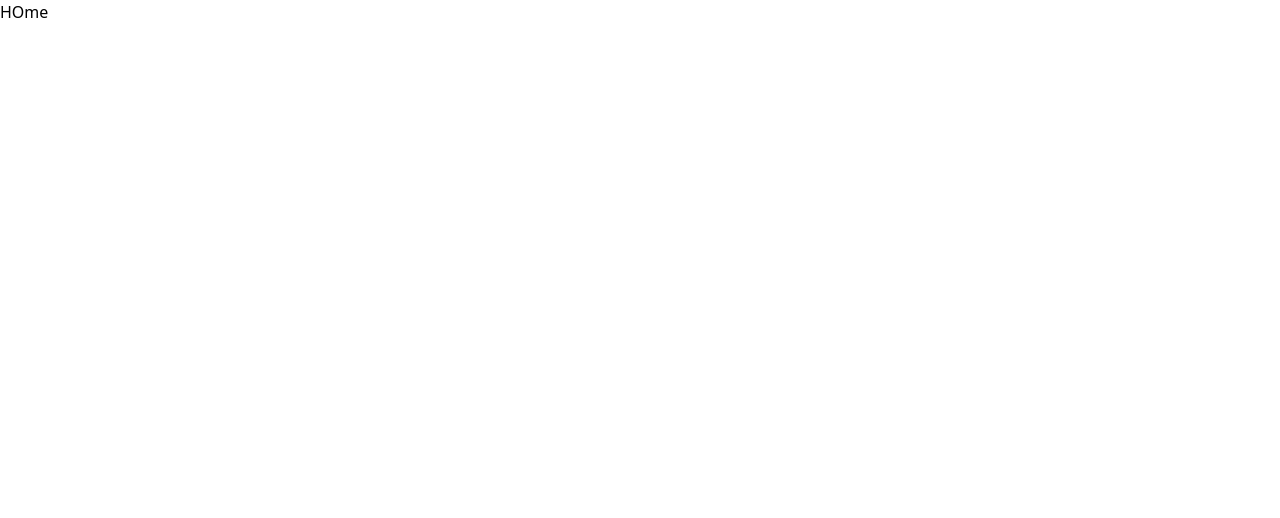
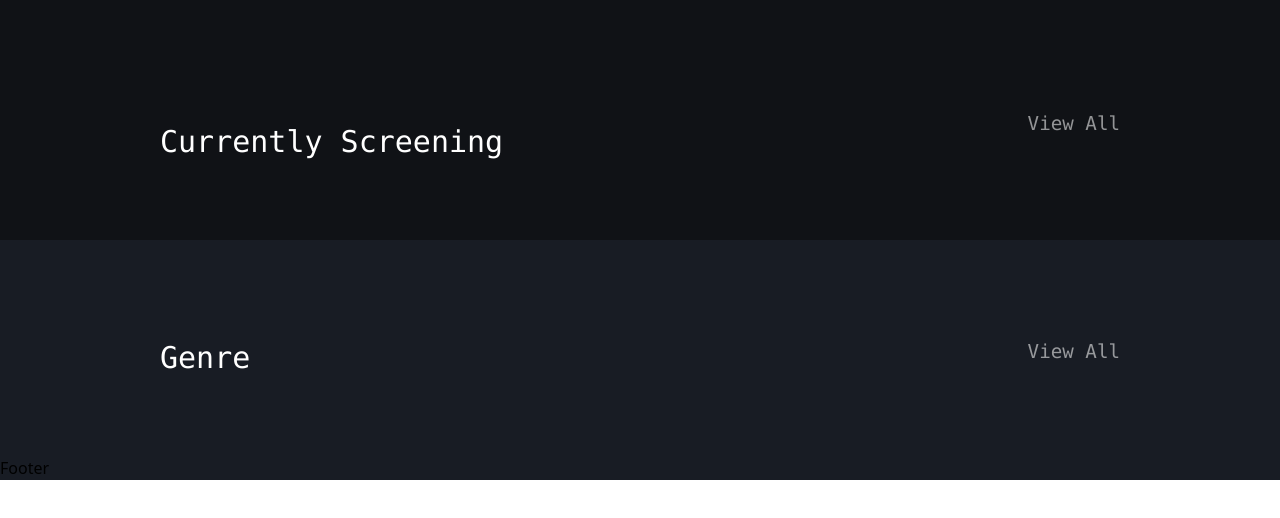
Before and after one commit to Akshaj05/movie_booking_system, a React (Vite) app: page /home in a window 1280 px wide. Shown: the top 518 px of the page. Built offline with nearby package versions, Linux system fonts and the light colour scheme.

Commit message:
added homepage tailwind

```diff
--- a/src/components/Navbar.jsx
+++ b/src/components/Navbar.jsx
@@ -1,7 +1,9 @@
 import React from "react";
 
 const Navbar = () => {
-  return <div>Navbar</div>;
+  return <div>
+
+  </div>;
 };
 
 export default Navbar;
--- a/src/pages/home.jsx
+++ b/src/pages/home.jsx
@@ -1,9 +1,57 @@
 import React from "react";
+import NavBar from "../components/Navbar.jsx";
+import Footer from "../components/Footer.jsx";
 import { useState, useEffect } from "react";
 import { useParams } from "react-router-dom";
 import { Link } from "react-router-dom";
-const home = () => {
-  return <div>HOme</div>;
+
+const Home = () => {
+  return (
+    <>
+      <div className="bg-[#181C24] w-full h-full">
+        <NavBar />
+        <div className="bg-[#101216] py-10">
+          <div className="flex content-between justify-between max-w-full mx-4 lg:mx-10">
+            <h1 className="font-mono text-2xl lg:text-3xl mt-6 lg:pt-15 lg:pl-[7.5rem] text-white font-light">
+              Currently Screening
+            </h1>
+            <a
+              href="/trending"
+              className="text-white font-mono self-center text-[1rem] lg:text-[1.2rem] lg:pr-[7.5rem] opacity-55 font-light mt-6 lg:mt-12"
+            >
+              View All
+            </a>
+          </div>
+
+          <div className="justify-center content-center text-[0.75rem] mt-5 gap-[1rem] p-0 pt-0  lg:gap-[rem] flex pb-5 flex-wrap ">
+            {/* {games.slice(0, 4).map((game) => {
+              return <Game game={game} />;
+            })} */}
+          </div>
+        </div>
+        <div className=" py-10">
+          <div className="flex content-between justify-between max-w-full mx-4 lg:mx-10">
+            <h1 className="font-mono text-2xl lg:text-3xl mt-6 lg:mt-15  lg:pl-[7.5rem] text-white font-light">
+              Genre
+            </h1>
+            <a
+              href="/grossing"
+              className="text-white font-mono self-center text-[1rem] lg:text-[1.2rem] lg:pr-[7.5rem] opacity-55 font-light mt-6 lg:mt-12"
+            >
+              View All
+            </a>
+          </div>
+          <div className="justify-center content-center text-[0.75rem] mt-5 gap-[1rem] p-0 pt-0  lg:gap-[rem] flex pb-5 flex-wrap ">
+            {/* {game2023.slice(0, 4).map((game) => {
+              return <Game game={game} />;
+            })} */}
+          </div>
+        </div>
+
+        <Footer />
+      </div>
+    </>
+  );
 };
 
-export default home;
+export default Home;
```
Also changed, not shown: src/pages/movie.jsx (+2 -135 lines), src/images/logo.svg (added).
